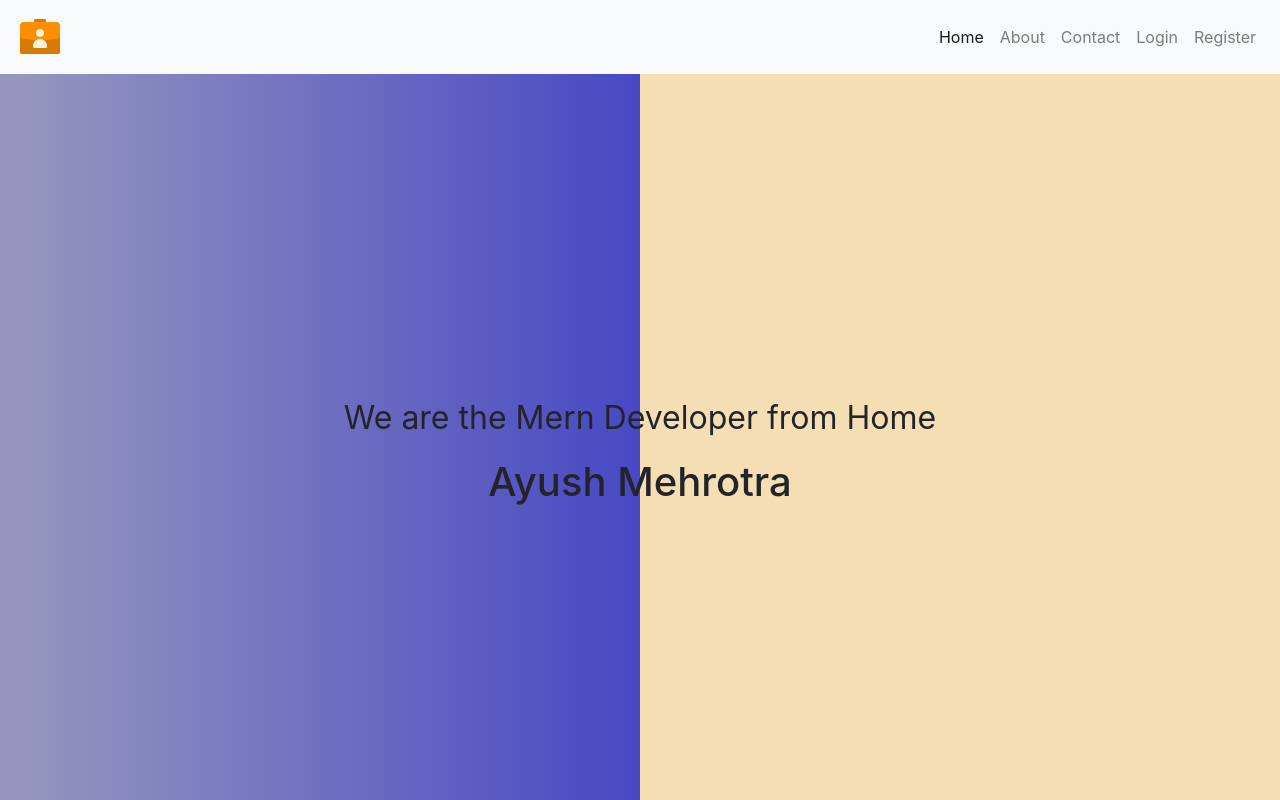
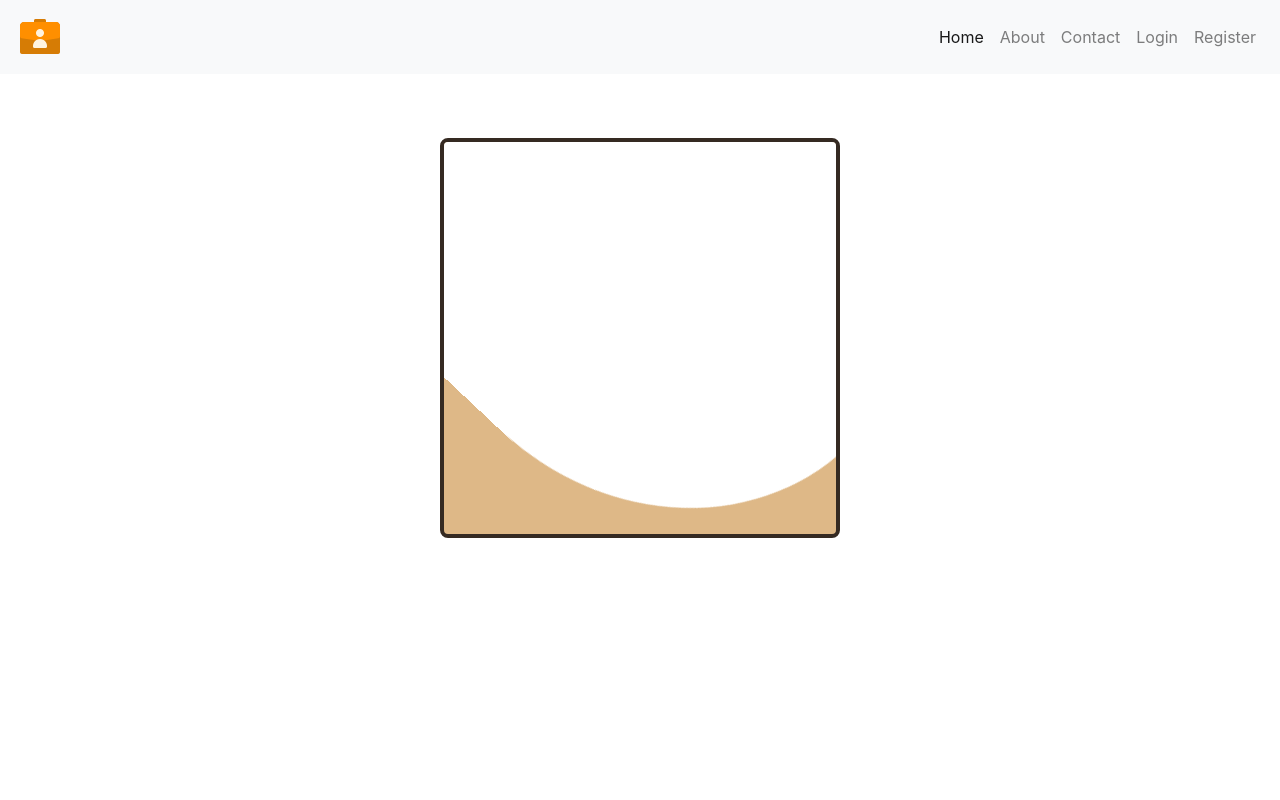
Before and after one commit to Ayushoopp/Portfolio, a React (Create React App) app in the folder client/: page / in a window 1280 px wide. Built offline with nearby package versions, Linux system fonts and the light colour scheme.

Commit message:
added filling box at Home Screen

```diff
--- a/client/src/App.css
+++ b/client/src/App.css
@@ -3,21 +3,17 @@
   padding:0px;
 }
 
+body{
+background:linear-gradient(to right, white 0%, white 50%,wheat 50% wheat 100%);
+color:#be601d;
 
-
-.navbar-brand {
-  color: #c7d1d4;
 }
-
 
  .signupImg {
   text-align:center;
   align-items:center;
  }
 
- body{
- background:linear-gradient(to right, rgb(255, 255, 255),rgb(214, 208, 196)) ;
- }
 
 .signupForm {
   display:flex;
@@ -25,3 +21,43 @@
   text-align: center;
   flex-direction: column;
 }
+
+.Home {
+  display: flex;
+  text-align:center;
+  justify-content:center;
+  padding-top:4rem;
+}
+
+.mainBox{
+  width:400px;
+  height:400px;
+  position:relative;
+  border: #352a22 4px solid;
+  border-radius:8px;
+  background-color: burlywood;
+  overflow: hidden;
+  display:flex;
+  align-items:center;
+  justify-content:center;
+  flex-direction:column;
+}
+
+.fluidBox {
+  min-width: 200%;
+  min-height:225%;
+  border-radius:30%;
+  position:absolute;
+  background-color: #ffffff;
+  animation:spin 4s linear infinite;
+  z-index: 1;
+}
+
+@keyframes spin {
+  0% {
+      transform: translateY(0px);
+  }
+  100% {
+      transform: translateY(-850px) rotate(360deg);
+  }
+}
--- a/client/src/App1.css
+++ /dev/null
@@ -1,13 +0,0 @@
-body {
-    background: linear-gradient(to right,rgb(152, 152, 190) 0%, rgb(72, 72, 196) 50%, wheat 50%, wheat 100%)
-}
-
-.Home {
-    display:flex;
-   text-align:center;
-   justify-content:center;
-   font-size:4vh;
-   flex-direction:column;
-   margin:auto;
-   padding-top:25%;
- }
--- a/client/src/components/Home.js
+++ b/client/src/components/Home.js
@@ -1,15 +1,18 @@
 import React from 'react'
-import "./../App1.css"
 
+import "./../App.css"
 const Home = () => {
   return (
     <>
+    <div class='Home'>
+  <div class="mainBox">
+      <div class="fluidBox">
 
-    <div className='Home' >
-      <p >We are the Mern Developer from Home</p>
-      <h1>Ayush Mehrotra</h1>
-    </div>
-
+      </div>
+      <h2>We Are The Mern Developer</h2>
+      <p>Ayush Mehrotra</p>
+  </div>
+  </div>
     </>
   )
 }
```
